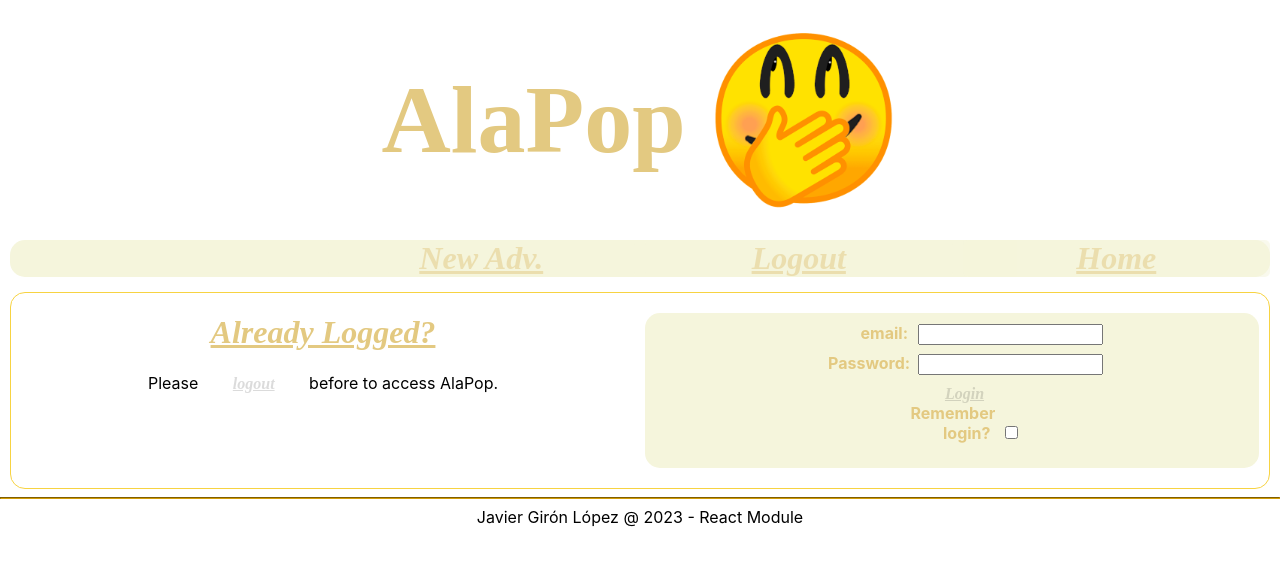
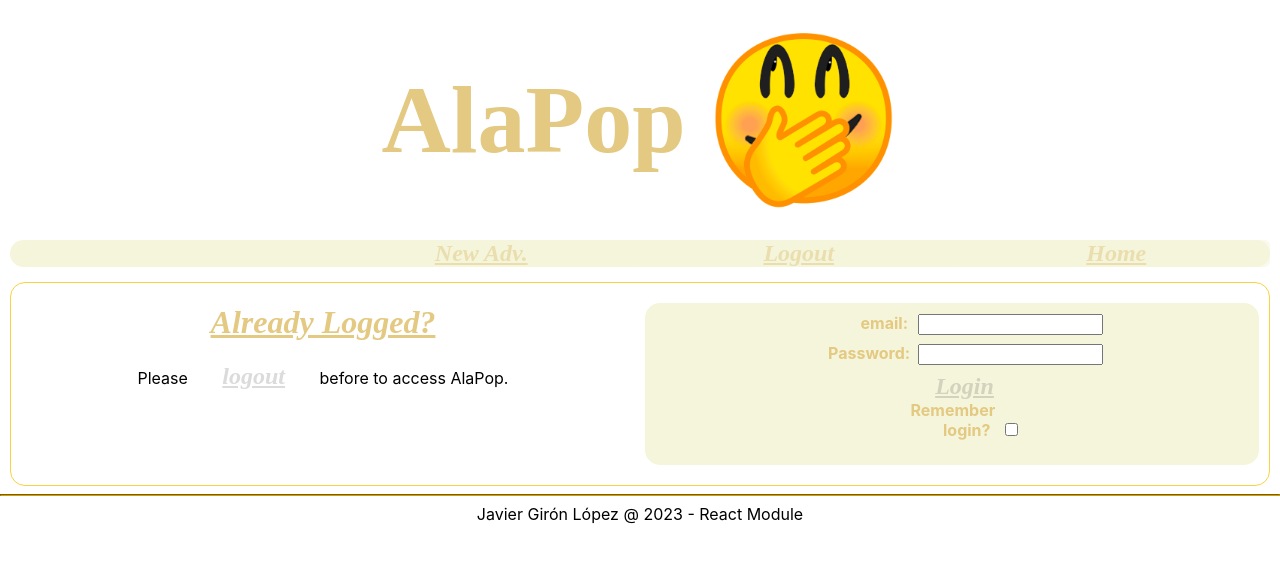
Before and after one commit to Country4979/React_Practice, a React (Create React App) app in the folder alapop/: page /login in a window 1280 px wide. Shown: the top 564 px of the page. Built offline with nearby package versions, Linux system fonts and the light colour scheme; no server answers; a web font is replaced by a local one.

Commit message:
Logout css OK

```diff
--- a/alapop/src/components/layout/Navbar.js
+++ b/alapop/src/components/layout/Navbar.js
@@ -3,7 +3,7 @@ import { NavLink, Navigate, useNavigate } from 'react-router-dom';
 import { UseModal } from '../modals/UseModal';
 import Modal from '../modals/Modal';
 import { logout } from '../auth/service';
-import '../shared/vars.css'
+import '../shared/vars.css';
 import './Navbar.css';
 
 const Navbar = ({ isLogged, onLogout }) => {
@@ -61,8 +61,10 @@ const Navbar = ({ isLogged, onLogout }) => {
                 closeModal={closeModaleLogout}
             >
                 <h1>Are you sure you want to logout?</h1>
-                <Button onClick={handleClickLogout}>Yes, I want</Button>
-                <Button onClick={closeModaleLogout}>No</Button>
+                <Button onClick={handleClickLogout} className='deleteButton'>Yes, I want</Button>
+                <Button onClick={closeModaleLogout} variant='primary' className='noDeleteButton' style={{'borderWidth': '1px'}}>
+                    No
+                </Button>
             </Modal>
 
             <Modal
--- a/alapop/src/components/shared/Button.js
+++ b/alapop/src/components/shared/Button.js
@@ -14,8 +14,7 @@ const Button = styled.button`
       props.variant === 'primary' ? primaryColor : 'rgb(241, 85, 28)'}
   color: ${(props) =>
       props.variant === 'primary' ? primaryColor : 'rgb(241, 85, 28)'};
-  font-size: ${(props) =>
-      props.variant === 'primary' ? 'inherit' : 'v1.5rem'};
+  font-size: 1.5rem;
   display: inline-flex;
   align-items: center;
   font-family: 'Ananda', 'Ananda Black';
--- a/alapop/src/components/shared/Buttons.css
+++ b/alapop/src/components/shared/Buttons.css
@@ -2,6 +2,7 @@
     color: rgb(241, 85, 28);
     border-color: rgb(241, 85, 28);
     margin-right: 10px;
+    border: 2px solid;
 }
 
 .noDeleteButton {
```
